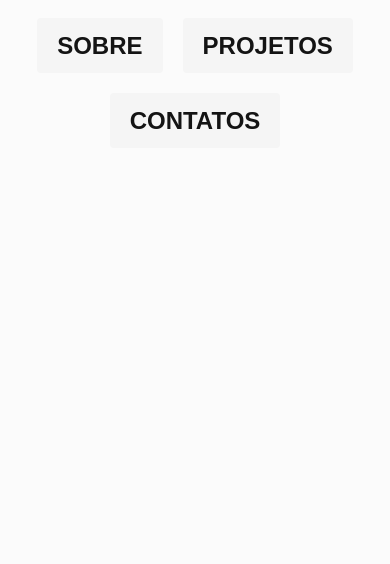
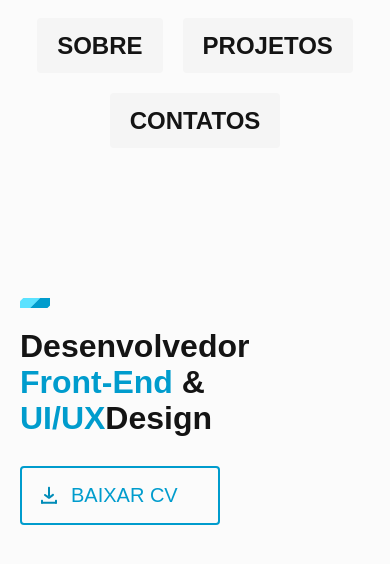
Before and after one commit to victorrabello/victorrabello.github.io, a plain HTML site: page index.html in a window 390 px wide. Shown: the part 96-660 px from the top of the page. Drawn offline with Linux system fonts and the light colour scheme.

Commit message:
introducao

```diff
--- /dev/null
+++ b/css/introducao.css
@@ -0,0 +1,81 @@
+.introducao {
+  max-width: 1500px;
+  padding: 40px 20px;
+  margin: 120px auto;
+  display: grid;
+  grid-template-columns: 1fr 2fr;
+  gap: 100px;
+  align-items: center;
+}
+
+.introducao h1 {
+  font-size: 4.5rem;
+  line-height: 1.125;
+  margin-bottom: 30px;
+  z-index: 1;
+  position: relative;
+}
+
+.introducao h1::before {
+  content: "";
+  display: block;
+  width: 130px;
+  height: 100px;
+  background: url("../img/decoracao.svg") no-repeat center;
+  position: absolute;
+  top: -30px;
+  left: -50px;
+  z-index: -1;
+}
+
+.introducao .color {
+  color: #009ccd;
+}
+
+.introducao p {
+  font-size: 1.25rem;
+  text-transform: uppercase;
+  color: #009ccd;
+  border: solid 2px #009ccd;
+  border-radius: 4px;
+  width: 200px;
+  padding: 15px;
+  text-align: center;
+}
+
+.introducao-cv p {
+  display: flex;
+  align-items: center;
+  gap: 10px;
+}
+
+@media (max-width: 1200px) {
+  .introducao h1 {
+    font-size: 3rem;
+  }
+}
+
+@media (max-width: 800px) {
+  .introducao {
+    grid-template-columns: 1fr 1fr;
+    gap: 40px;
+  }
+  .introducao h1 {
+    font-size: 2rem;
+  }
+  .introducao h1::before {
+    width: 30px;
+    height: 10px;
+    left: 0px;
+  }
+}
+
+@media (max-width: 500px) {
+  .foto {
+    display: none;
+  }
+
+  .introducao {
+    grid-template-columns: 1fr;
+  }
+}
--- a/css/style.css
+++ b/css/style.css
@@ -1,2 +1,3 @@
 @import "./global.css";
 @import "./menu.css";
+@import "./introducao.css";
--- a/index.html
+++ b/index.html
@@ -21,6 +21,15 @@
       </ul>
     </nav>
   </header>
+  <main class="introducao">
+    <img class="foto" src="./img/Foto.png" alt="Minha foto">
+    <div>
+      <h1>Desenvolvedor <span class="color"><br>Front-End</span> & <br><span class="color">UI/UX</span>Design</h1>
+      <div class="introducao-cv">
+        <p><img src="./img/icon_download.svg" alt="Download CV"> baixar cv</p>
+      </div>
+    </div>
+  </main>
 </body>
 
 </html>
```
Also changed, not shown: img/Foto.png.
